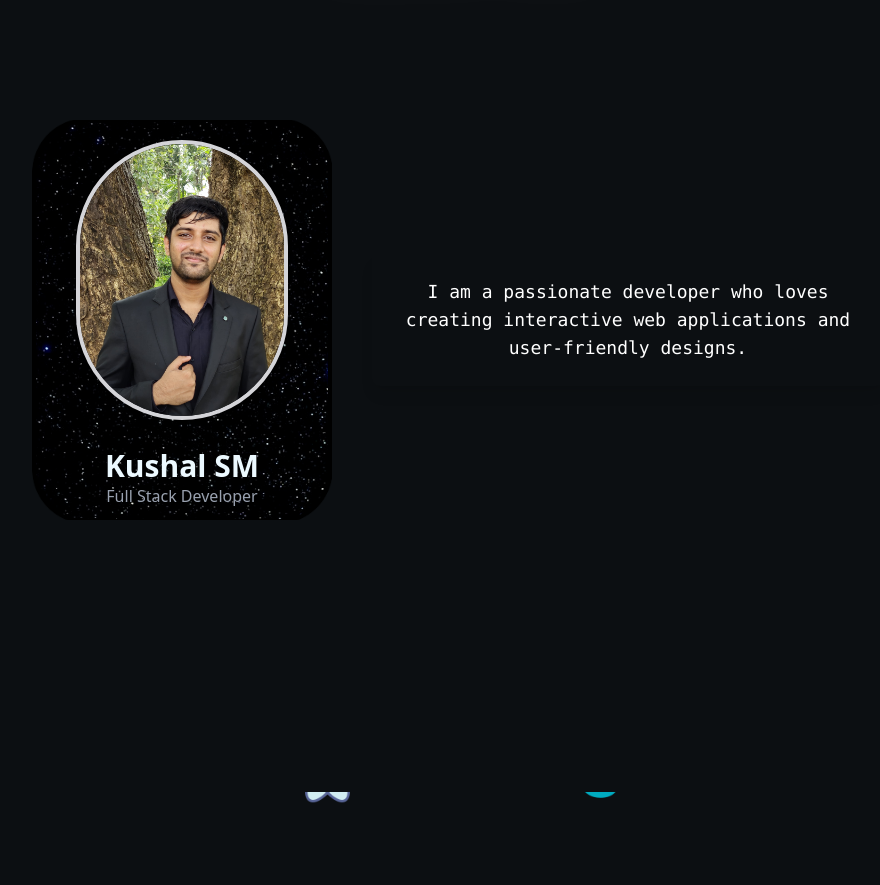
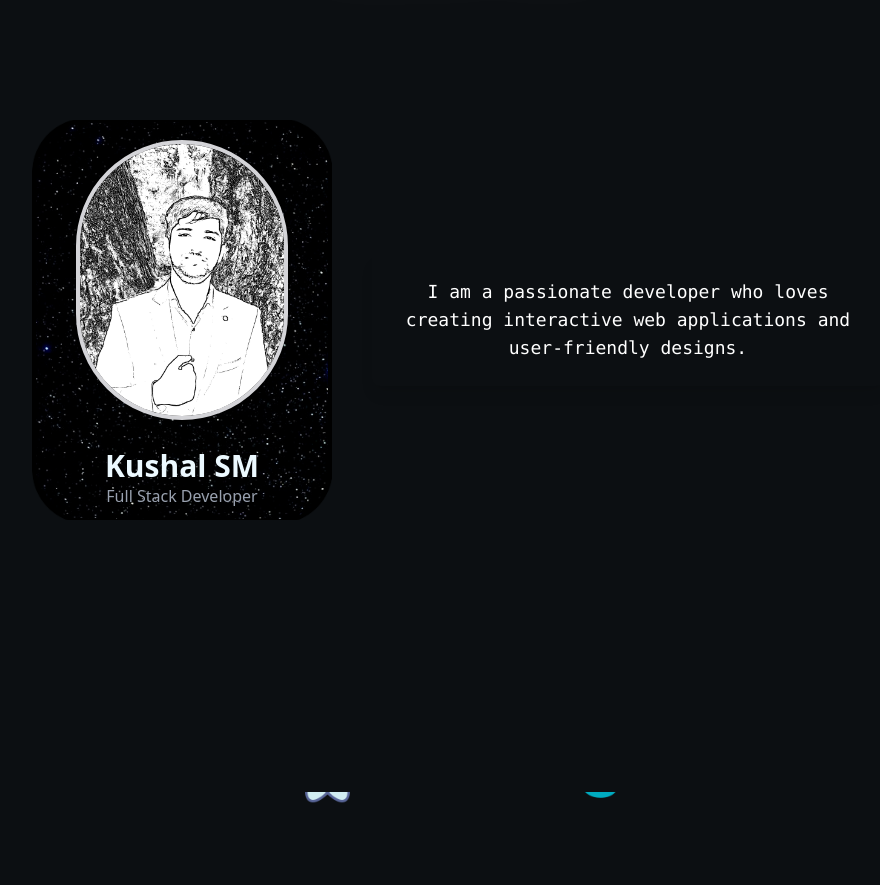
Before and after one commit to mrkushalsm/Portfolio.Old, a React (Vite) app: page /portfolio in a window 1280 px wide. Shown: the part 1080-1965 px from the top of the page, without its empty margins (182-1062 px from the left). Built offline with nearby package versions, Linux system fonts and the light colour scheme.

Commit message:
feat: added bw profile and smooth hovering effect for profile card

```diff
--- a/src/components/portfolio/ProfileCard.jsx
+++ b/src/components/portfolio/ProfileCard.jsx
@@ -1,32 +1,70 @@
-import React from "react";
+import React, { useState, useEffect } from "react";
 
 const ProfileCard = () => {
+    const [isHovered, setIsHovered] = useState(false);
+    const [isDesktop, setIsDesktop] = useState(true);
+
+    // Detect screen size for mobile vs desktop
+    useEffect(() => {
+        const checkIsDesktop = () => {
+            setIsDesktop(window.innerWidth >= 768);
+        };
+
+        checkIsDesktop();
+        window.addEventListener("resize", checkIsDesktop);
+        return () => window.removeEventListener("resize", checkIsDesktop);
+    }, []);
+
     return (
         <div className="text-center animate__animated animate__fadeInLeft justify-center">
-            <div className="relative w-[250px] h-[350px] md:w-[300px] md:h-[400px] flex justify-center items-end
-            perspective-3d group">
-                {/* Wrapper with 3D Hover Effect */}
-                <div className="absolute w-full h-full transition-transform duration-500
-                group-hover:rotate-x-[25deg] group-hover:-translate-y-2 group-hover:shadow-10xl">
-
-                    {/* Background Image */}
-                    <img src="/assets/profilecardhover.png" alt="Profile" className="w-full h-full object-cover" />
+            <div
+                className="relative w-[250px] h-[350px] md:w-[300px] md:h-[400px] flex justify-center items-end perspective-3d group select-none"
+                onMouseEnter={() => isDesktop && setIsHovered(true)}
+                onMouseLeave={() => isDesktop && setIsHovered(false)}
+            >
+                {/* Background Image */}
+                <div className={`absolute w-full h-full transition-transform duration-500
+                    ${isHovered ? "rotate-x-[25deg] -translate-y-2 shadow-2xl" : ""}
+                `}>
+                    <img
+                        src="/assets/profilecardhover.png"
+                        alt="Background"
+                        className="w-full h-full object-cover"
+                    />
                 </div>
 
-                {/* Name or Title (Appears on Hover) */}
-                <div className="absolute bottom-3 w-[80%] transition-transform duration-500
-                    group-hover:translate-y-[-30px] group-hover:scale-110">
+                {/* Name or Title */}
+                <div className={`absolute bottom-3 w-[80%] transition-transform duration-500
+                    ${isHovered ? "-translate-y-[30px] scale-110" : ""}
+                `}>
                     <h3 className="text-3xl font-semibold mt-4">Kushal SM</h3>
                     <p className="text-base text-gray-400">Full Stack Developer</p>
                 </div>
 
-                {/* Character Overlay (Optional) */}
-                <div className="absolute bottom-25 w-full opacity-100 transition-opacity duration-500 group-hover:translate-y-[-30px]">
-                    <img
-                        src="/assets/profile.jpeg"
-                        alt="Profile"
-                        className="w-53 h-70 rounded-full mx-auto border-4 border-zinc-300 transition-all duration-100 group-hover:w-60 group-hover:h-80 group-hover:translate-y-[-30px]"
-                    />
+                {/* Crossfade Images */}
+                <div className={`absolute bottom-25 w-full transition-all duration-500 ${isHovered ? "-translate-y-[30px]" : ""}`}>
+                    <div className="relative w-full h-full flex justify-center items-center">
+                        {/* Base Image (profile-bw.jpg) */}
+                        {isDesktop && (
+                            <img
+                                src="/assets/profile-bw.jpg"
+                                alt="Profile Default"
+                                className={`absolute rounded-full border-4 border-zinc-300 transition-opacity duration-500 w-53 h-70
+                                    ${isHovered ? "opacity-0" : "opacity-100"}
+                                `}
+                            />
+                        )}
+
+                        {/* Hover/Primary Image (profile.jpeg) */}
+                        <img
+                            src="/assets/profile.jpeg"
+                            alt="Profile"
+                            className={`rounded-full border-4 border-zinc-300 transition-all duration-500
+                                ${isHovered ? "w-60 h-80 -translate-y-[30px]" : "w-53 h-70"}
+                                ${isDesktop ? (isHovered ? "opacity-100" : "opacity-0") : "opacity-100"}
+                            `}
+                        />
+                    </div>
                 </div>
             </div>
         </div>
```
Also changed, not shown: public/assets/profile-bw.jpg (added).
